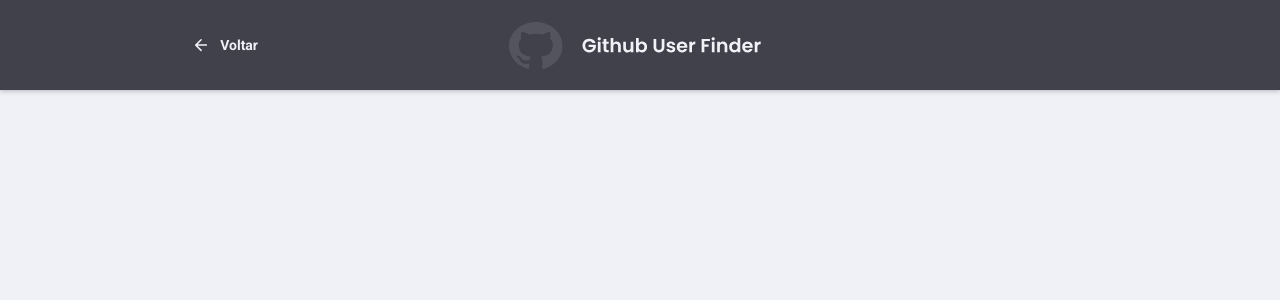
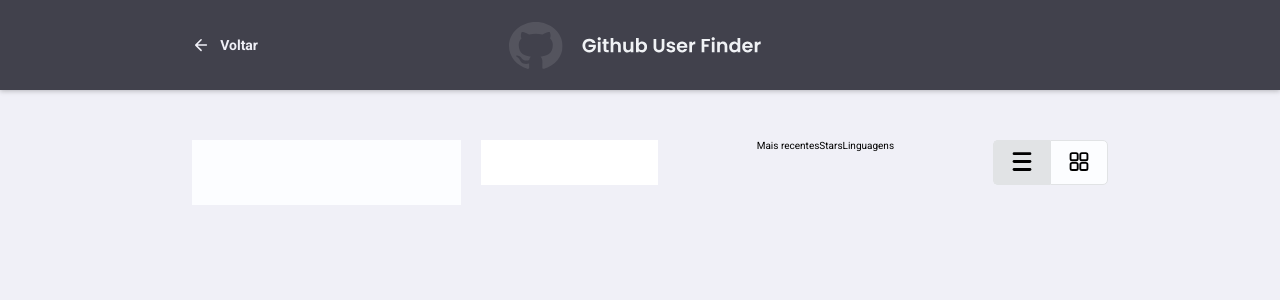
Before and after one commit to dxwebster/github-user-finder, a React (Create React App) app: page /dashboard in a window 1280 px wide. Shown: the top 300 px of the page. Built offline with nearby package versions, Linux system fonts and the light colour scheme; a web font is replaced by a local one.

Commit message:
feat: display columns or grid buttons

```diff
--- /dev/null
+++ b/src/assets/SvgGrid.js
@@ -0,0 +1,10 @@
+export default function SvgGrid() {
+  return (
+    <svg width="15" height="16" viewBox="0 0 15 16" fill="none" xmlns="http://www.w3.org/2000/svg">
+      <rect x="0.75" y="1.6665" width="5.70012" height="5.70015" rx="1.25" stroke="currentColor" strokeWidth="1.5" />
+      <rect x="8.5498" y="1.6665" width="5.70012" height="5.70015" rx="1.25" stroke="currentColor" strokeWidth="1.5" />
+      <rect x="0.75" y="9.46631" width="5.70012" height="5.70015" rx="1.25" stroke="currentColor" strokeWidth="1.5" />
+      <rect x="8.5498" y="9.46631" width="5.70012" height="5.70015" rx="1.25" stroke="currentColor" strokeWidth="1.5" />
+    </svg>
+  );
+}
--- /dev/null
+++ b/src/assets/SvgList.js
@@ -0,0 +1,9 @@
+export default function SvgList() {
+  return (
+    <svg width="15" height="16" viewBox="0 0 15 16" fill="none" xmlns="http://www.w3.org/2000/svg">
+      <rect y="0.916504" width="15" height="2.36842" rx="1.18421" fill="currentColor" />
+      <rect y="7.23267" width="15" height="2.36842" rx="1.18421" fill="currentColor" />
+      <rect y="13.5481" width="15" height="2.36842" rx="1.18421" fill="currentColor" />
+    </svg>
+  );
+}
--- a/src/components/Header/index.tsx
+++ b/src/components/Header/index.tsx
@@ -1,6 +1,5 @@
-import React, { useState } from 'react';
-import { Link, useLocation } from 'react-router-dom';
-import { useSelector, RootStateOrAny } from 'react-redux';
+import React from 'react';
+import { Link } from 'react-router-dom';
 
 import { Container, LogoContent, BackButton } from './styles';
 import SvgArrowBack from '../../assets/SvgArrowBack';
--- a/src/pages/Dashboard/index.tsx
+++ b/src/pages/Dashboard/index.tsx
@@ -1,18 +1,20 @@
 import React, { useState, useEffect } from 'react';
 import { FiChevronRight } from 'react-icons/fi';
 import { Link } from 'react-router-dom';
-import { useSelector, RootStateOrAny } from 'react-redux';
 
-import { Container, Main, Top, Repositories } from './styles';
+import { Container, Main, FilterOptions, Repositories, ProfileContainer, DisplayButton } from './styles';
 
 import Header from '../../components/Header';
+import SvgList from '../../assets/SvgList';
+import SvgGrid from '../../assets/SvgGrid';
 import { Repository } from '../../interfaces/Repository';
 import { getFromLocalStorage } from '../../helpers/local-storage';
 
 export default function Dashboard() {
-  // const { user } = useSelector((state: RootStateOrAny) => state.user);
   const [user, setUser] = useState(null);
   const [repos, setRepos] = useState(null);
+  const [isListActive, setListActive] = useState(true);
+  const [isGridActive, setGridActive] = useState(false);
 
   useEffect(() => {
     setUser(getFromLocalStorage('@Github: user'));
@@ -23,16 +25,42 @@ export default function Dashboard() {
     <Container>
       <Header />
       <Main>
-        {user?.name && (
-          <>
-            <Top>
-              <h2>Olá, {user.name}</h2>
-              <p>
-                É bom ter você de volta! <br />
-                Continue aprendendo, retorne para a aula que parou.
-              </p>
-            </Top>
+        <FilterOptions>
+          <input type="search" />
 
+          <ul>
+            <li>Mais recentes</li>
+            <li>Stars</li>
+            <li>Linguagens</li>
+          </ul>
+
+          <section>
+            <DisplayButton
+              active={isListActive}
+              className="list"
+              onClick={() => {
+                setListActive(true);
+                setGridActive(false);
+              }}
+            >
+              <SvgList />
+            </DisplayButton>
+
+            <DisplayButton
+              active={isGridActive}
+              className="grid"
+              onClick={() => {
+                setListActive(false);
+                setGridActive(true);
+              }}
+            >
+              <SvgGrid />
+            </DisplayButton>
+          </section>
+        </FilterOptions>
+
+        <ProfileContainer>
+          {user?.name && (
             <ul>
               <li> {user?.name}</li>
               <li> {user?.login}</li>
@@ -44,19 +72,20 @@ export default function Dashboard() {
               <li> {user?.starred_url}</li>
               <li> {user?.repos_url}</li>
             </ul>
-          </>
-        )}
+          )}
+        </ProfileContainer>
 
-        <Repositories>
+        <Repositories display={isListActive}>
           {repos?.map((repo: Repository) => (
-            <Link key={repo?.full_name} to={`/repositories/${repo?.full_name}`}>
-              <img src={repo?.owner?.avatar_url} alt={repo?.owner?.login} />
-              <div>
-                <strong>{repo?.full_name}</strong>
-                <p>{repo?.description}</p>
-              </div>
-              <FiChevronRight size={20} />
-            </Link>
+            <section key={repo?.full_name}>
+              <Link to="/dashboard">
+                <div>
+                  <span>{repo?.full_name}</span>
+                  {repo?.description && <p>{repo.description}</p>}
+                </div>
+                <FiChevronRight size={20} />
+              </Link>
+            </section>
           ))}
         </Repositories>
       </Main>
--- a/src/pages/Dashboard/styles.ts
+++ b/src/pages/Dashboard/styles.ts
@@ -9,47 +9,79 @@ export const Main = styled.main`
   width: 70%;
   margin: 50px auto;
 
-  display: flex;
-  flex-direction: column;
+  display: grid;
   gap: 2rem;
+  grid-template-columns: 30% 70%;
+  grid-template-areas:
+    'sidenav nav'
+    'sidenav content';
 `;
 
-export const Top = styled.div`
+export const FilterOptions = styled.div`
+  grid-area: nav;
   display: flex;
-  gap: 2rem;
+  justify-content: space-between;
 
-  p {
-    color: rgb(168, 168, 179);
+  ul {
+    display: flex;
   }
 
-  h2 {
-    color: white;
-    margin-bottom: 2rem;
-    font-size: 1.6rem;
+  .list {
+    border-bottom-left-radius: 0.5rem;
+    border-top-left-radius: 0.5rem;
+
+    border-left: 1px solid ${(props) => props.theme.border};
+    border-top: 1px solid ${(props) => props.theme.border};
+    border-bottom: 1px solid ${(props) => props.theme.border};
+  }
+
+  .grid {
+    border-bottom-right-radius: 0.5rem;
+    border-top-right-radius: 0.5rem;
+    border: 1px solid ${(props) => props.theme.border};
   }
 `;
 
-export const Repositories = styled.div`
-  margin-top: 80px;
-  max-width: 700px;
+export const ProfileContainer = styled.div`
+  grid-area: sidenav;
+  background-color: ${(props) => props.theme.white};
+`;
+
+interface RepositoriesProps {
+  display: boolean;
+}
+
+export const Repositories = styled.div<RepositoriesProps>`
+  grid-area: content;
+
+  display: ${(props) => (props.display ? 'flex' : 'grid')};
+  flex-direction: ${(props) => (props.display ? 'column' : 'row')};
+  min-height: ${(props) => (props.display ? 'auto' : '20rem')};
+  grid-template-columns: 1fr 1fr;
+  flex-wrap: wrap;
+  gap: 1.2rem;
 
   a {
-    background: #fff;
+    background-color: ${(props) => props.theme.white};
     border-radius: 5px;
-    width: 100%;
     padding: 24px;
     display: block;
     text-decoration: none;
+
     display: flex;
     align-items: center;
     transition: transform 0.2s;
+    gap: 2rem;
 
-    & + a {
-      margin-top: 16px;
+    span {
+      font-size: 2rem;
+      color: ${(props) => props.theme.title};
     }
 
-    &:hover {
-      transform: translateX(10px);
+    p {
+      font-size: 1.4rem;
+      color: ${(props) => props.theme.text};
+      margin-top: 1rem;
     }
 
     img {
@@ -57,23 +89,31 @@ export const Repositories = styled.div`
       height: 64px;
       border-radius: 50%;
     }
-    div {
-      margin: 0 16px;
-      flex: 1;
 
-      strong {
-        font-size: 20px;
-        color: #3d3d4d;
-      }
-      p {
-        font-size: 18px;
-        color: #a8a8b3;
-        margin-top: 4px;
-      }
-    }
     svg {
       margin-left: auto;
       color: #cbcbd6;
     }
+
+    /* div {
+      margin: 0 16px;
+      flex: 1;
+
+
+    } */
   }
 `;
+
+interface DisplayButtonProps {
+  active: boolean;
+}
+
+export const DisplayButton = styled.button<DisplayButtonProps>`
+  background-color: ${(props) => (props.active ? props.theme.border : props.theme.white)};
+  padding: 1rem 1.8rem;
+
+  svg {
+    width: 2rem;
+    height: 2rem;
+  }
+`;
```
Also changed, not shown: 1 other file (tests, documents, lock files or other folders).
